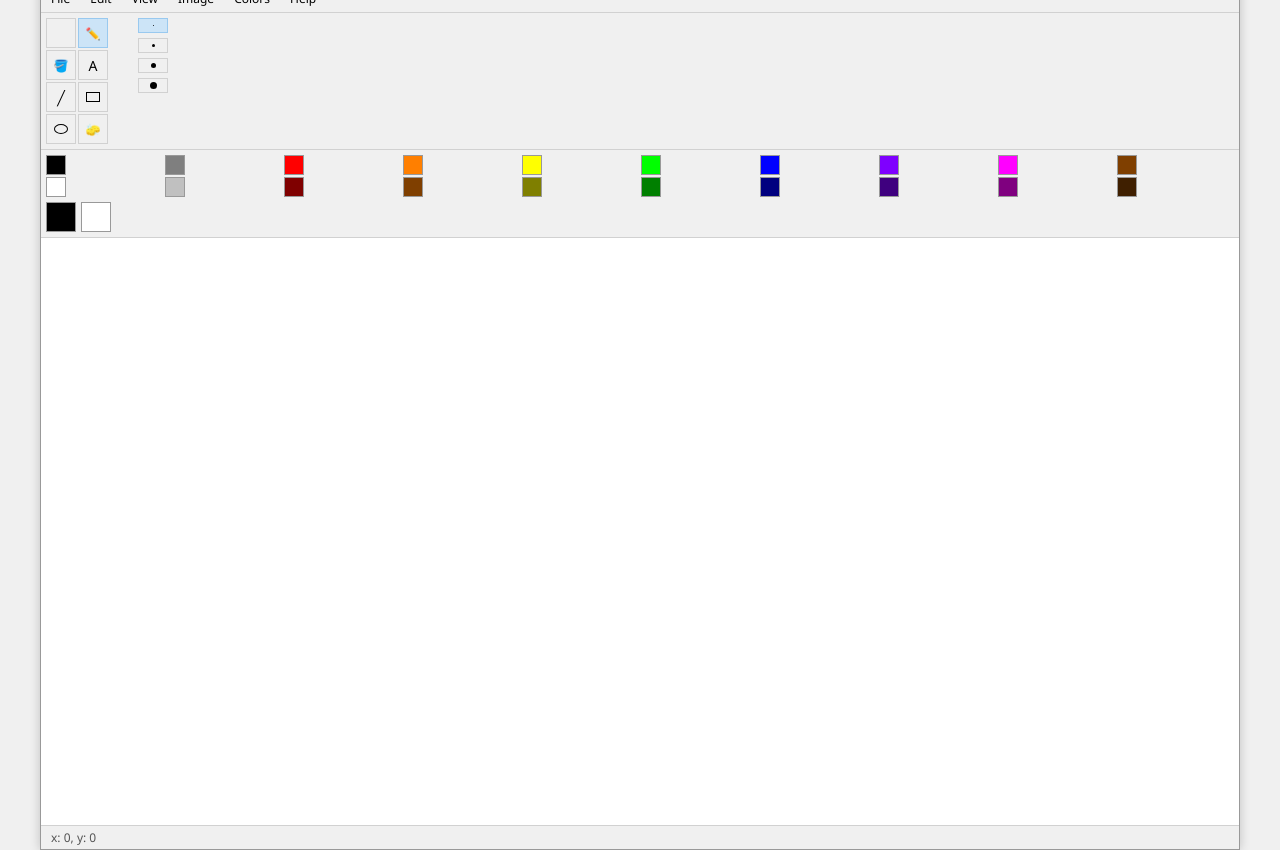
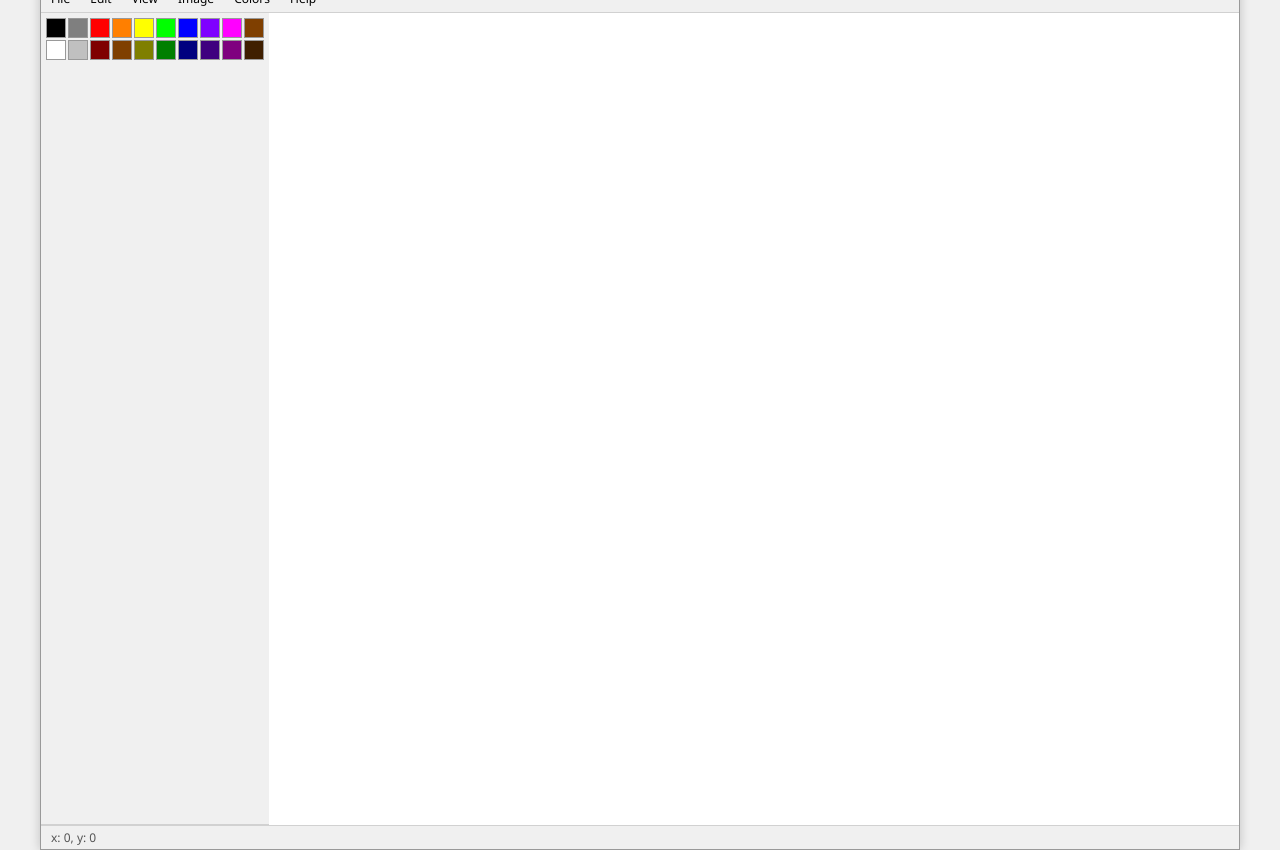
Before and after one commit to cHANGTEEZY/ms-paint, a website built with Vite: page index.html in a window 1280 px wide. Built offline with nearby package versions, Linux system fonts and the light colour scheme.

Commit message:
drawing-board-complete

```diff
--- a/index.html
+++ b/index.html
@@ -29,42 +29,6 @@
         </nav>
       </header>
 
-      <div class="toolbar">
-        <div class="tools">
-          <div class="tool" title="Free-form Select">
-            <div class="tool-icon select-icon"></div>
-          </div>
-          <div class="tool active" title="Pencil">
-            <div class="tool-icon pencil-icon"></div>
-          </div>
-          <div class="tool" title="Fill with Color">
-            <div class="tool-icon fill-icon"></div>
-          </div>
-          <div class="tool" title="Text">
-            <div class="tool-icon text-icon">A</div>
-          </div>
-          <div class="tool" title="Line">
-            <div class="tool-icon line-icon"></div>
-          </div>
-          <div class="tool" title="Rectangle">
-            <div class="tool-icon rectangle-icon"></div>
-          </div>
-          <div class="tool" title="Ellipse">
-            <div class="tool-icon ellipse-icon"></div>
-          </div>
-          <div class="tool" title="Eraser">
-            <div class="tool-icon eraser-icon"></div>
-          </div>
-        </div>
-
-        <div class="brush-sizes">
-          <div class="brush-size active"></div>
-          <div class="brush-size"></div>
-          <div class="brush-size"></div>
-          <div class="brush-size"></div>
-        </div>
-      </div>
-
       <main class="workspace">
         <section class="color-section">
           <div class="color-palette">
@@ -89,14 +53,6 @@
             <div class="color dark-pink" title="Dark Pink"></div>
             <div class="color dark-brown" title="Dark Brown"></div>
           </div>
-
-          <div class="current-colors">
-            <div class="primary-color" title="Primary Color (Left click)"></div>
-            <div
-              class="secondary-color"
-              title="Secondary Color (Right click)"
-            ></div>
-          </div>
         </section>
 
         <section class="canvas-section">
--- a/src/style.css
+++ b/src/style.css
@@ -84,140 +84,11 @@ body {
   background-color: #e5f1fb;
 }
 
-/* Toolbar */
-.toolbar {
-  display: flex;
-  padding: 5px;
-  background-color: #f0f0f0;
-  border-bottom: 1px solid #d1d1d1;
-}
-
-.tools {
-  display: grid;
-  grid-template-columns: repeat(2, 1fr);
-  gap: 2px;
-  margin-right: 20px;
-}
-
-.tool {
-  width: 30px;
-  height: 30px;
-  background-color: #f0f0f0;
-  border: 1px solid #d1d1d1;
-  display: flex;
-  justify-content: center;
-  align-items: center;
-  cursor: pointer;
-}
-
-.tool:hover {
-  background-color: #e5f1fb;
-}
-
-.tool.active {
-  background-color: #cce4f7;
-  border: 1px solid #99c9ef;
-}
-
-.tool-icon {
-  width: 16px;
-  height: 16px;
-  display: flex;
-  justify-content: center;
-  align-items: center;
-  font-size: 14px;
-}
-
-.pencil-icon::before {
-  content: "✏️";
-  font-size: 12px;
-}
-
-.fill-icon::before {
-  content: "🪣";
-  font-size: 12px;
-}
-
-.line-icon::before {
-  content: "╱";
-}
-
-.rectangle-icon {
-  border: 1px solid #000;
-  width: 14px;
-  height: 10px;
-}
-
-.ellipse-icon {
-  border: 1px solid #000;
-  width: 14px;
-  height: 10px;
-  border-radius: 50%;
-}
-
-.eraser-icon::before {
-  content: "🧽";
-  font-size: 12px;
-}
-
-.brush-sizes {
-  display: flex;
-  flex-direction: column;
-  gap: 5px;
-  margin-left: 10px;
-}
-
-.brush-size {
-  width: 30px;
-  height: 15px;
-  background-color: #f0f0f0;
-  border: 1px solid #d1d1d1;
-  display: flex;
-  justify-content: center;
-  align-items: center;
-  cursor: pointer;
-}
-
-.brush-size::after {
-  content: "";
-  background-color: black;
-  border-radius: 50%;
-}
-
-.brush-size:nth-child(1)::after {
-  width: 1px;
-  height: 1px;
-}
-
-.brush-size:nth-child(2)::after {
-  width: 3px;
-  height: 3px;
-}
-
-.brush-size:nth-child(3)::after {
-  width: 5px;
-  height: 5px;
-}
-
-.brush-size:nth-child(4)::after {
-  width: 7px;
-  height: 7px;
-}
-
-.brush-size:hover {
-  background-color: #e5f1fb;
-}
-
-.brush-size.active {
-  background-color: #cce4f7;
-  border: 1px solid #99c9ef;
-}
-
 /* Workspace */
 .workspace {
   display: flex;
-  flex-direction: column;
-  flex-grow: 1;
+  /* flex-direction: column; */
+  /* flex-grow: 1; */
   background-color: #f0f0f0;
   overflow: hidden;
 }
```
